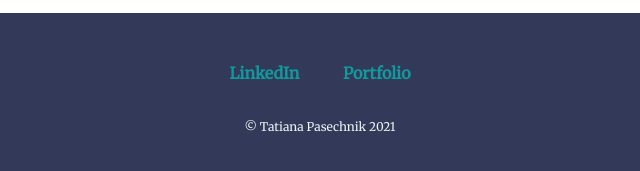
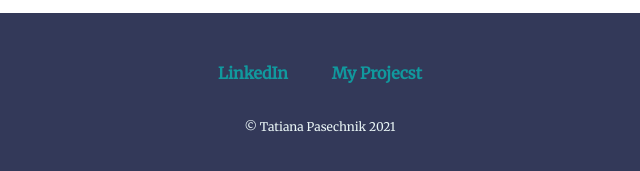
Before and after one commit to TatianaPAs/resume, a plain HTML site: page index.html in a window 1280 px wide. Shown: the part 3543-3714 px from the top of the page, 320-960 px from the left. Drawn offline with Linux system fonts and the light colour scheme.

Commit message:
Update index.html
change link to my projecst

```diff
--- a/index.html
+++ b/index.html
@@ -117,7 +117,7 @@
 
 <div class="bottom-container">
   <a class="footer-link" href="https://www.linkedin.com/in/tatiana-pasechnik-b77282211/">LinkedIn</a>
-  <a class="footer-link" href="https://tatianapas.github.io/resume/">Portfolio</a>
+  <a class="footer-link" href="https://github.com/TatianaPAs?tab=repositories">My Projecst</a>
   <p>© Tatiana Pasechnik 2021</p>
 </div>
 
```
